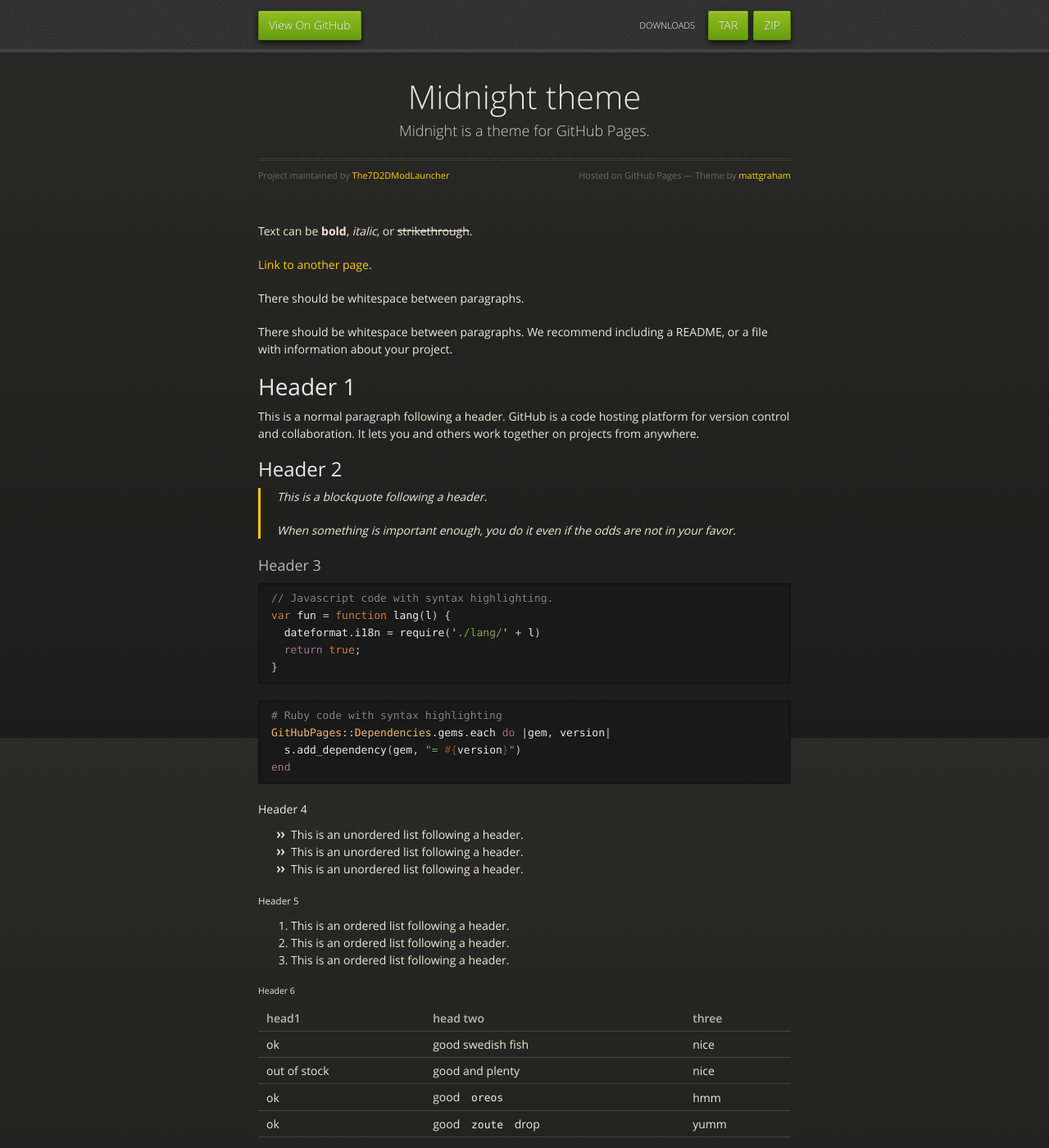
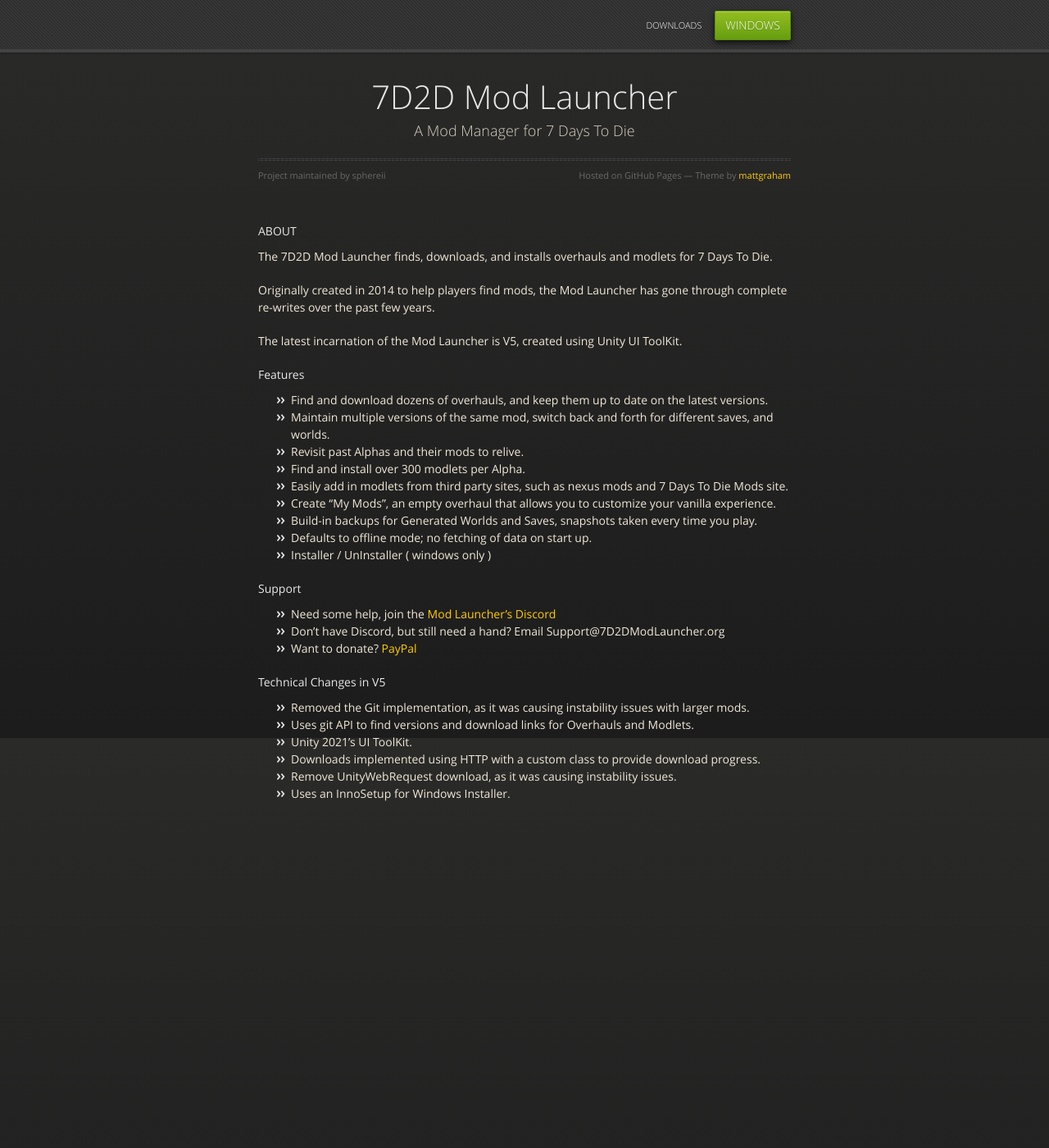
Before and after one commit to The7D2DModLauncher/7D2DModLauncherV5, a Jekyll site: the page built from docs/index.md, in a window 1280 px wide and 1400 px high. Shown: the whole window at 82% size. Built offline with Jekyll 4.4.1, drawn with Linux system fonts in a browser that asks for light colours; some of the changed text lies outside the part shown.

Commit message:
first web site changes

````diff
--- a/docs/_config.yml
+++ b/docs/_config.yml
@@ -1,5 +1,5 @@
-title: Midnight theme
-description: Midnight is a theme for GitHub Pages.
+title: 7D2D Mod Launcher
+description: A Mod Manager for 7 Days To Die
 show_downloads: true
 google_analytics:
 theme: jekyll-theme-midnight
--- a/docs/_layouts/default.html
+++ b/docs/_layouts/default.html
@@ -21,12 +21,12 @@
       <div id="header">
         <nav>
           <ul>
-            <li class="fork"><a href="{{ site.github.repository_url }}">View On GitHub</a></li>
-            {% if site.show_downloads %}
-              <li class="downloads"><a href="{{ site.github.zip_url }}">ZIP</a></li>
-              <li class="downloads"><a href="{{ site.github.tar_url }}">TAR</a></li>
+              <li class="downloads"><a href="https://github.com/The7D2DModLauncher/7D2DModLauncherV5/releases/download/latest/7D2DModLauncherV5.exe">WINDOWS</a></li>
+			  <!--
+              <li class="downloads"><a href="{{ site.github.tar_url }}">https://github.com/The7D2DModLauncher/7D2DModLauncherV5/releases/download/latest/7D2DModLauncherV5.zip</a></li>
+			  -->
               <li class="title">DOWNLOADS</li>
-            {% endif %}
+
           </ul>
         </nav>
       </div><!-- end header -->
@@ -38,7 +38,7 @@
           <h1>{{ site.title | default: site.github.repository_name }}</h1>
           <p>{{ site.description | default: site.github.project_tagline }}</p>
           <hr>
-          <span class="credits left">Project maintained by <a href="{{ site.github.owner_url }}">{{ site.github.owner_name }}</a></span>
+          <span class="credits left">Project maintained by sphereii</a></span>
           <span class="credits right">Hosted on GitHub Pages &mdash; Theme by <a href="https://twitter.com/mattgraham">mattgraham</a></span>
         </div>
 
--- a/docs/index.md
+++ b/docs/index.md
@@ -2,122 +2,39 @@
 layout: default
 ---
 
-Text can be **bold**, _italic_, or ~~strikethrough~~.
 
-[Link to another page](./another-page.html).
+#### ABOUT
 
-There should be whitespace between paragraphs.
+The 7D2D Mod Launcher finds, downloads, and installs overhauls and modlets for 7 Days To Die.
 
-There should be whitespace between paragraphs. We recommend including a README, or a file with information about your project.
+Originally created in 2014 to help players find mods, the Mod Launcher has gone through complete re-writes over the past few years.
 
-# Header 1
+The latest incarnation of the Mod Launcher is V5, created using Unity UI ToolKit.
 
-This is a normal paragraph following a header. GitHub is a code hosting platform for version control and collaboration. It lets you and others work together on projects from anywhere.
+#### Features
 
-## Header 2
+*   Find and download dozens of overhauls, and keep them up to date on the latest versions.
+*	Maintain multiple versions of the same mod, switch back and forth for different saves, and worlds.
+*   Revisit past Alphas and their mods to relive.
+*   Find and install over 300 modlets per Alpha.
+*	Easily add in modlets from third party sites, such as nexus mods and 7 Days To Die Mods site.
+*	Create "My Mods", an empty overhaul that allows you to customize your vanilla experience.
+*	Build-in backups for Generated Worlds and Saves, snapshots taken every time you play.
+* 	Defaults to offline mode; no fetching of data on start up.
+*	Installer / UnInstaller ( windows only )
 
-> This is a blockquote following a header.
->
-> When something is important enough, you do it even if the odds are not in your favor.
+#### Support
 
-### Header 3
-
-```js
-// Javascript code with syntax highlighting.
-var fun = function lang(l) {
-  dateformat.i18n = require('./lang/' + l)
-  return true;
-}
-```
-
-```ruby
-# Ruby code with syntax highlighting
-GitHubPages::Dependencies.gems.each do |gem, version|
-  s.add_dependency(gem, "= #{version}")
-end
-```
-
-#### Header 4
-
-*   This is an unordered list following a header.
-*   This is an unordered list following a header.
-*   This is an unordered list following a header.
-
-##### Header 5
-
-1.  This is an ordered list following a header.
-2.  This is an ordered list following a header.
-3.  This is an ordered list following a header.
-
-###### Header 6
-
-| head1        | head two          | three |
-|:-------------|:------------------|:------|
-| ok           | good swedish fish | nice  |
-| out of stock | good and plenty   | nice  |
-| ok           | good `oreos`      | hmm   |
-| ok           | good `zoute` drop | yumm  |
-
-### There's a horizontal rule below this.
-
-* * *
-
-### Here is an unordered list:
-
-*   Item foo
-*   Item bar
-*   Item baz
-*   Item zip
-
-### And an ordered list:
-
-1.  Item one
-1.  Item two
-1.  Item three
-1.  Item four
-
-### And a nested list:
-
-- level 1 item
-  - level 2 item
-  - level 2 item
-    - level 3 item
-    - level 3 item
-- level 1 item
-  - level 2 item
-  - level 2 item
-  - level 2 item
-- level 1 item
-  - level 2 item
-  - level 2 item
-- level 1 item
-
-### Small image
-
-![Octocat](https://github.githubassets.com/images/icons/emoji/octocat.png)
-
-### Large image
-
-![Branching](https://guides.github.com/activities/hello-world/branching.png)
+*	Need some help, join the <a href="https://discord.gg/H6k6gDrgNW">Mod Launcher's Discord</a>
+*	Don't have Discord, but still need a hand? Email Support@7D2DModLauncher.org
+*	Want to donate? <a href="https://paypal.me/7d2dmodlauncher?locale.x=en_US">PayPal</a>
 
 
-### Definition lists can be used with HTML syntax.
+#### Technical Changes in V5
 
-<dl>
-<dt>Name</dt>
-<dd>Godzilla</dd>
-<dt>Born</dt>
-<dd>1952</dd>
-<dt>Birthplace</dt>
-<dd>Japan</dd>
-<dt>Color</dt>
-<dd>Green</dd>
-</dl>
-
-```
-Long, single-line code blocks should not wrap. They should horizontally scroll if they are too long. This line should be long enough to demonstrate this.
-```
-
-```
-The final element.
-```
+*	Removed the Git implementation, as it was causing instability issues with larger mods.
+* 	Uses git API to find versions and download links for Overhauls and Modlets.
+* 	Unity 2021's UI ToolKit.
+*	Downloads implemented using HTTP with a custom class to provide download progress.
+*	Remove UnityWebRequest download, as it was causing instability issues.
+*	Uses an InnoSetup for Windows Installer.
````
